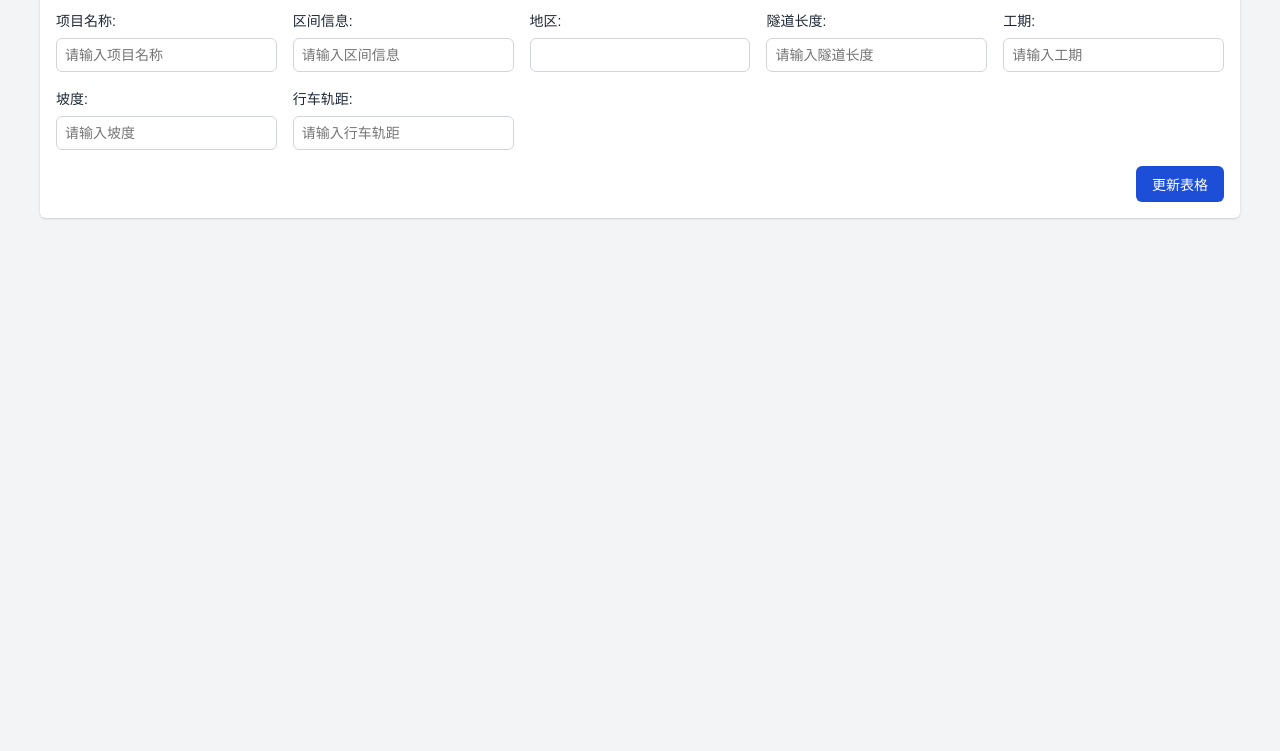
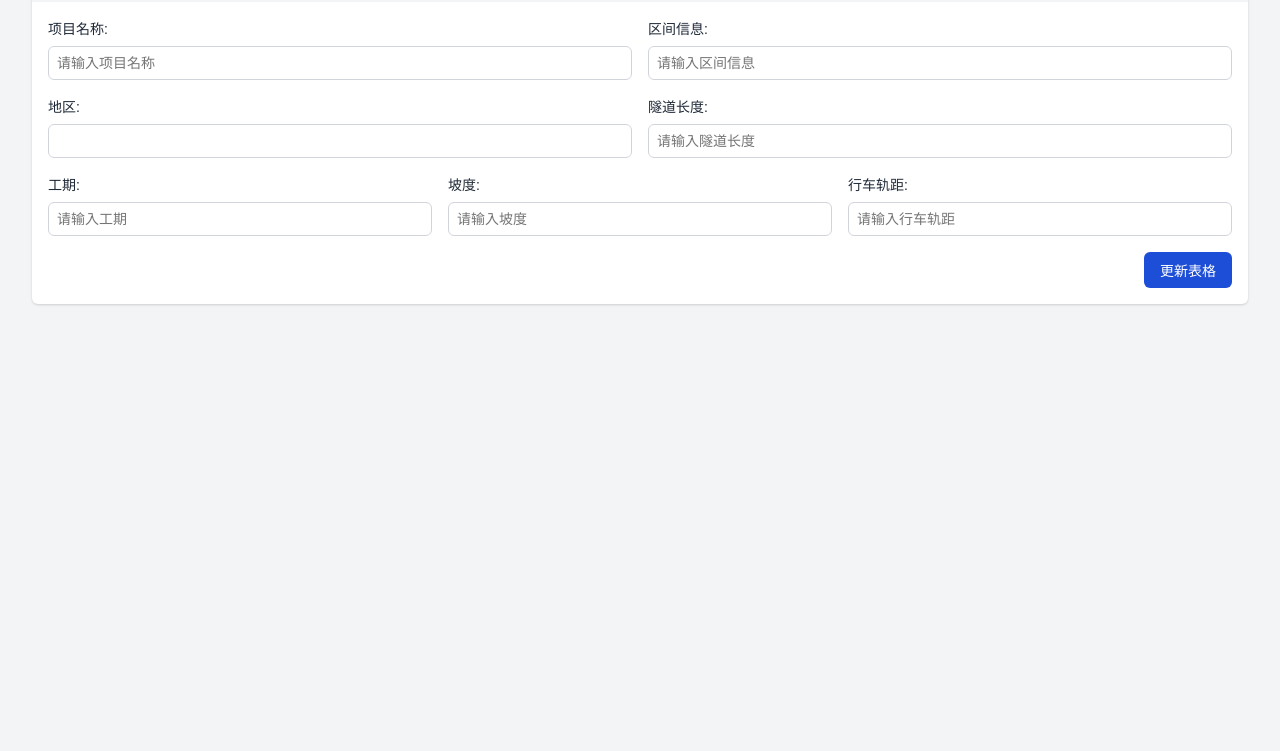
Before and after one commit to sikekidu/baojiacesuan, a plain HTML site: page index.html in a window 1280 px wide. Shown: the part 97-848 px from the top of the page. Drawn offline with Linux system fonts and the light colour scheme; no server answers.

Commit message:
前端美化2

```diff
--- a/index.html
+++ b/index.html
@@ -9,10 +9,14 @@
         padding: 1rem;
         color: #1f2937;
         font-family: Arial, sans-serif;
+        margin: 0;
+      }
+      .container {
+        max-width: 100%;
+        margin: 0 auto;
+        padding: 1rem;
       }
       .card {
-        max-width: 1200px;
-        margin: 0 auto;
         background-color: #ffffff;
         border-radius: 0.375rem;
         box-shadow: 0 1px 3px rgba(0, 0, 0, 0.1), 0 1px 2px rgba(0, 0, 0, 0.06);
@@ -36,7 +40,16 @@
         gap: 1rem;
         grid-template-columns: repeat(auto-fit, minmax(200px, 1fr));
       }
+      .form-row {
+        display: flex;
+        gap: 1rem;
+        margin-bottom: 1rem;
+      }
+      .form-row-3 {
+        justify-content: space-between;
+      }
       .form-group {
+        flex: 1;
         display: flex;
         flex-direction: column;
       }
@@ -51,6 +64,8 @@
         border: 1px solid #d1d5db;
         border-radius: 0.375rem;
         font-size: 0.875rem;
+        width: 100%;
+        box-sizing: border-box;
       }
       .form-group select {
         appearance: none;
@@ -93,13 +108,14 @@
     </style>
 </head>
 <body>
+    <div class="container">
         <div class="card">
             <div class="card-header">
                 <div class="card-title">设备维保事业部后配套物资测算平台</div>
             </div>
             <div class="card-content">
                 <form onsubmit="submitData(event)">
-                <div class="form-grid">
+                    <div class="form-row">
                         <div class="form-group">
                             <label for="input-C2">项目名称:</label>
                             <input type="text" id="input-C2" placeholder="请输入项目名称">
@@ -108,6 +124,8 @@
                             <label for="input-C3">区间信息:</label>
                             <input type="text" id="input-C3" placeholder="请输入区间信息">
                         </div>
+                    </div>
+                    <div class="form-row">
                         <div class="form-group">
                             <label for="input-C4">地区:</label>
                             <select id="input-C4"></select>
@@ -116,6 +134,8 @@
                             <label for="input-C6">隧道长度:</label>
                             <input type="text" id="input-C6" placeholder="请输入隧道长度">
                         </div>
+                    </div>
+                    <div class="form-row form-row-3">
                         <div class="form-group">
                             <label for="input-C7">工期:</label>
                             <input type="text" id="input-C7" placeholder="请输入工期">
@@ -136,6 +156,7 @@
                 </form>
                 <h2 id="resultTitle" style="display: none;">结果</h2>
                 <div id="result" style="display: none;"></div>
+            </div>
         </div>
     </div>
 
```
Lines whose indentation alone changed are shown as unchanged.
